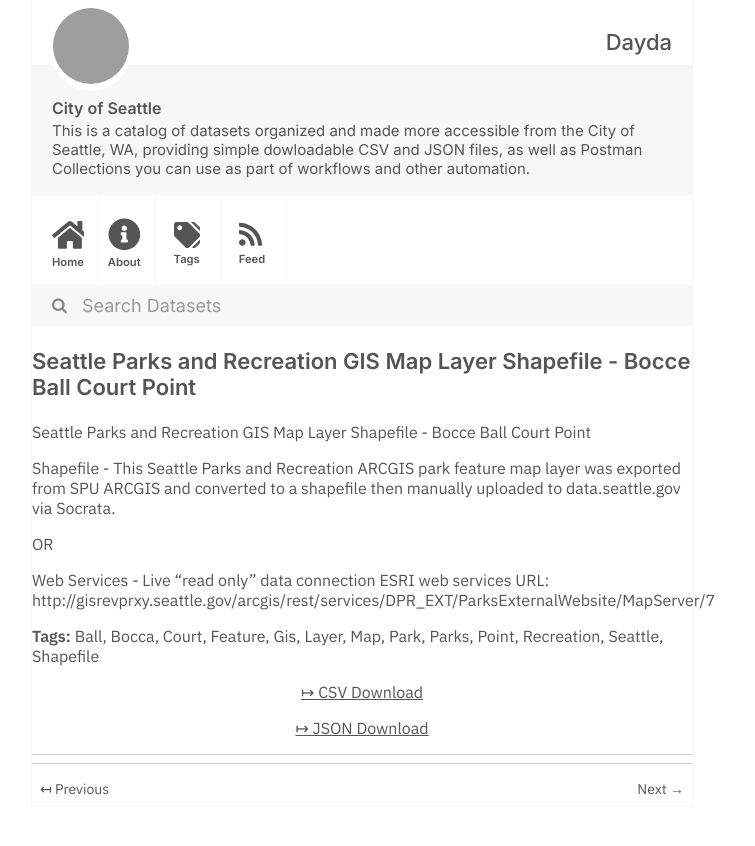
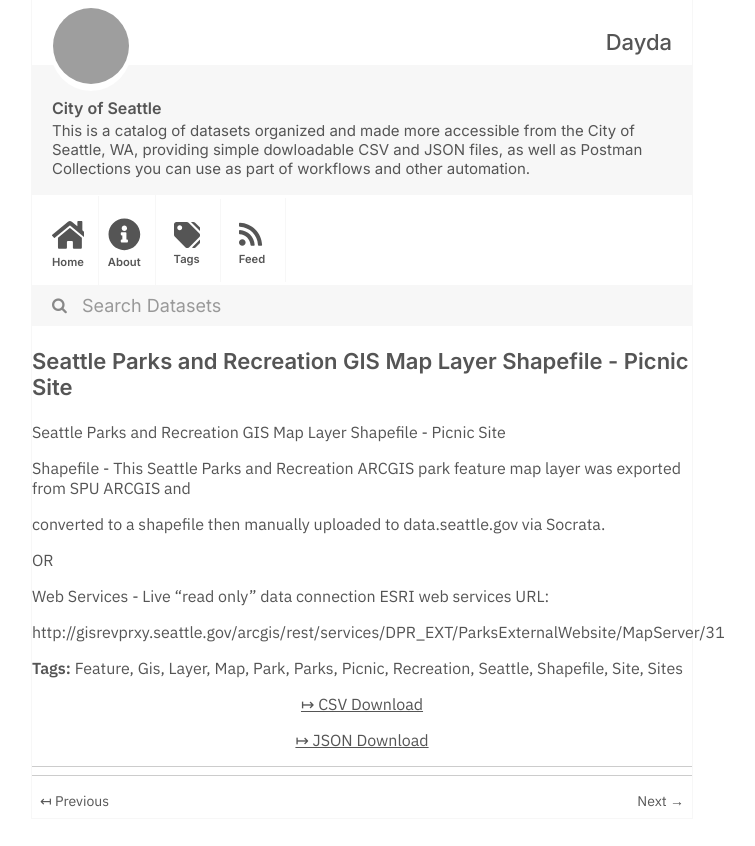
Before and after one commit to dayda-entities/city-of-seattle, a Jekyll site: the page built from _posts/2020-11-10-seattle-parks-and-recreation-g.md, in a window 1280 px wide, cut to the strip 0-846 px from the top of the page. Shown: the whole strip, without its empty margins (278-1033 px from the left). Built offline with Jekyll 4.4.1, drawn with Linux system fonts in a browser that asks for light colours; grey boxes are pictures that could not be loaded.

Commit message:
Publish Data

```diff
--- a/_posts/2020-11-10-seattle-parks-and-recreation-g.md
+++ b/_posts/2020-11-10-seattle-parks-and-recreation-g.md
@@ -1,34 +1,37 @@
 ---
-title: Seattle Parks and Recreation GIS Map Layer Shapefile - Bocce Ball Court Point
-created: '2020-11-10T16:59:08.651475'
-modified: '2020-11-10T16:59:08.651482'
+title: Seattle Parks and Recreation GIS Map Layer Shapefile - Picnic Site
+created: '2020-11-10T16:59:08.546227'
+modified: '2020-11-10T16:59:08.546239'
 state: active
 type: dataset
 tags:
-  - Ball
-  - Bocca
-  - Court
   - Feature
   - Gis
   - Layer
   - Map
   - Park
   - Parks
-  - Point
+  - Picnic
   - Recreation
   - Seattle
   - Shapefile
+  - Site
+  - Sites
 groups:
   - Local Government
-csv_url: 'https://data.seattle.gov/api/views/vefj-ncdf/rows.csv?accessType=DOWNLOAD'
-json_url: 'https://data.seattle.gov/api/views/vefj-ncdf/rows.json?accessType=DOWNLOAD'
+csv_url: 'https://data.seattle.gov/api/views/urq6-dyzm/rows.csv?accessType=DOWNLOAD'
+json_url: 'https://data.seattle.gov/api/views/urq6-dyzm/rows.json?accessType=DOWNLOAD'
 layout: post
 
 ---
-Seattle Parks and Recreation GIS Map Layer Shapefile - Bocce Ball Court Point
+Seattle Parks and Recreation GIS Map Layer Shapefile - Picnic Site
 
-Shapefile - This Seattle Parks and Recreation ARCGIS park feature map layer was exported from SPU ARCGIS and converted to a shapefile then manually uploaded to data.seattle.gov via Socrata.
+Shapefile - This Seattle Parks and Recreation ARCGIS park feature map layer was exported from SPU ARCGIS and
+
+converted to a shapefile then manually uploaded to data.seattle.gov via Socrata.
 
 OR
 
-Web Services - Live "read only" data connection ESRI web services URL: http://gisrevprxy.seattle.gov/arcgis/rest/services/DPR_EXT/ParksExternalWebsite/MapServer/7
+Web Services - Live "read only" data connection ESRI web services URL:
+
+http://gisrevprxy.seattle.gov/arcgis/rest/services/DPR_EXT/ParksExternalWebsite/MapServer/31
```
